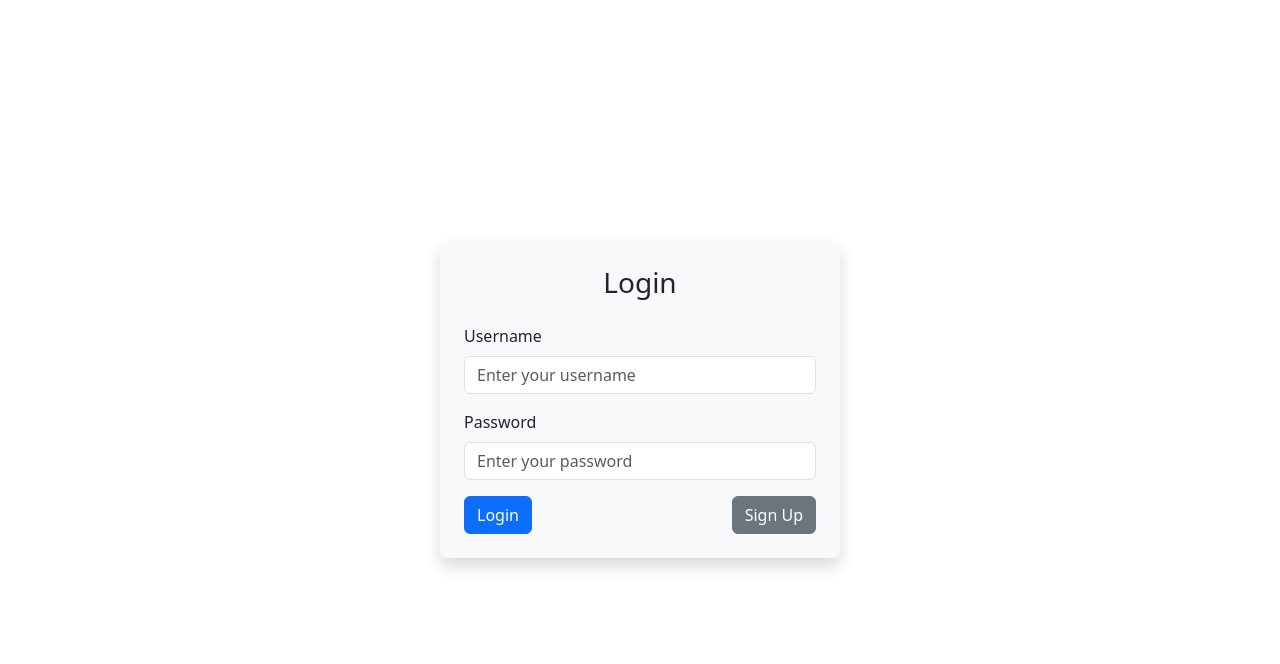
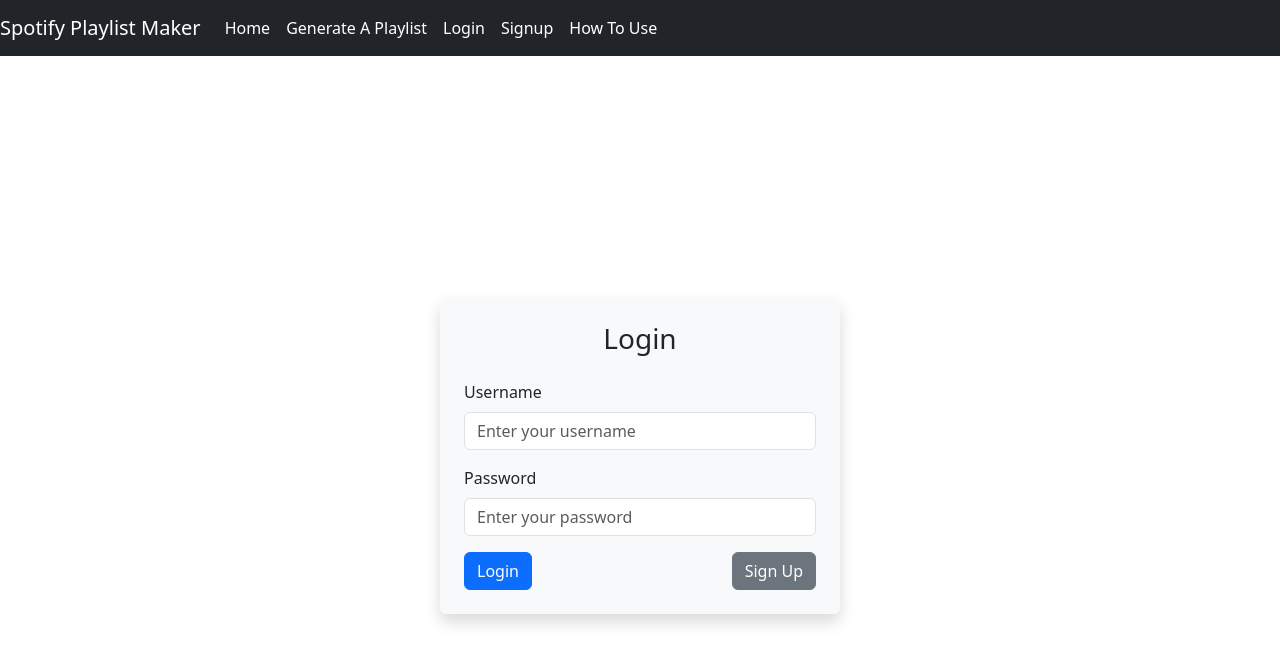
Before and after one commit to MichaelAngamarca/418Project, a React (Create React App) app: page /login in a window 1280 px wide. Shown: the top 664 px of the page. Built offline with nearby package versions, Linux system fonts and the light colour scheme.

Commit message:
signUp&login

```diff
--- a/src/Login/Login.js
+++ b/src/Login/Login.js
@@ -42,7 +42,41 @@ const Login = () => {
   };
 
   return (
-    <div className="container d-flex justify-content-center align-items-center vh-100">
+    <><nav className="navbar navbar-expand-lg navbar-light bg-dark">
+      <a className="navbar-brand text-white" href="/public">
+        Spotify Playlist Maker
+      </a>
+      <button
+        className="navbar-toggler"
+        type="button"
+        data-toggle="collapse"
+        data-target="#navbarNavAltMarkup"
+        aria-controls="navbarNavAltMarkup"
+        aria-expanded="false"
+        aria-label="Toggle navigation"
+      >
+        <span className="navbar-toggler-icon"></span>
+      </button>
+      <div className="collapse navbar-collapse" id="navbarNavAltMarkup">
+        <div className="navbar-nav">
+          <a className="nav-item nav-link text-white active" href="/">
+            Home
+          </a>
+          <a className="nav-item nav-link text-white" href="/generateplaylist">
+            Generate A Playlist
+          </a>
+          <a className="nav-item nav-link text-white" href="/login">
+            Login
+          </a>
+          <a className="nav-item nav-link text-white" href="/signup">
+            Signup
+          </a>
+          <a className="nav-item nav-link text-white" href="/howtouse">
+            How To Use
+          </a>
+        </div>
+      </div>
+    </nav><div className="container d-flex justify-content-center align-items-center vh-100">
         <form
           className="p-4 bg-light rounded shadow"
           style={{ maxWidth: "400px", width: "100%" }}
@@ -61,8 +95,7 @@ const Login = () => {
               value={loginValues.userID} // Bind to state
               onChange={handleInputChange} // Handle changes
               placeholder="Enter your username"
-            required
-          />
+              required />
           </div>
           <div className="mb-3">
             <label htmlFor="password" className="form-label">
@@ -76,8 +109,7 @@ const Login = () => {
               value={loginValues.password} // Bind to state
               onChange={handleInputChange} // Handle changes
               placeholder="Enter your password"
-            required
-          />
+              required />
           </div>
           <div className="d-flex justify-content-between">
             <button type="submit" className="btn btn-primary">
@@ -92,7 +124,7 @@ const Login = () => {
             </button>
           </div>
         </form>
-    </div>
+      </div></>
   );
 };
 
--- a/src/Signup/Signup.js
+++ b/src/Signup/Signup.js
@@ -100,7 +100,7 @@ const Signup = () => {
               onChange={handleInputChange}
               required />
           </div>
-          <div className="d-grid gap-2">
+          <div className="d-flex justify-content-between">
           <button type="submit" className="btn btn-primary">
             Submit
           </button>
```
Lines whose indentation alone changed are shown as unchanged.
